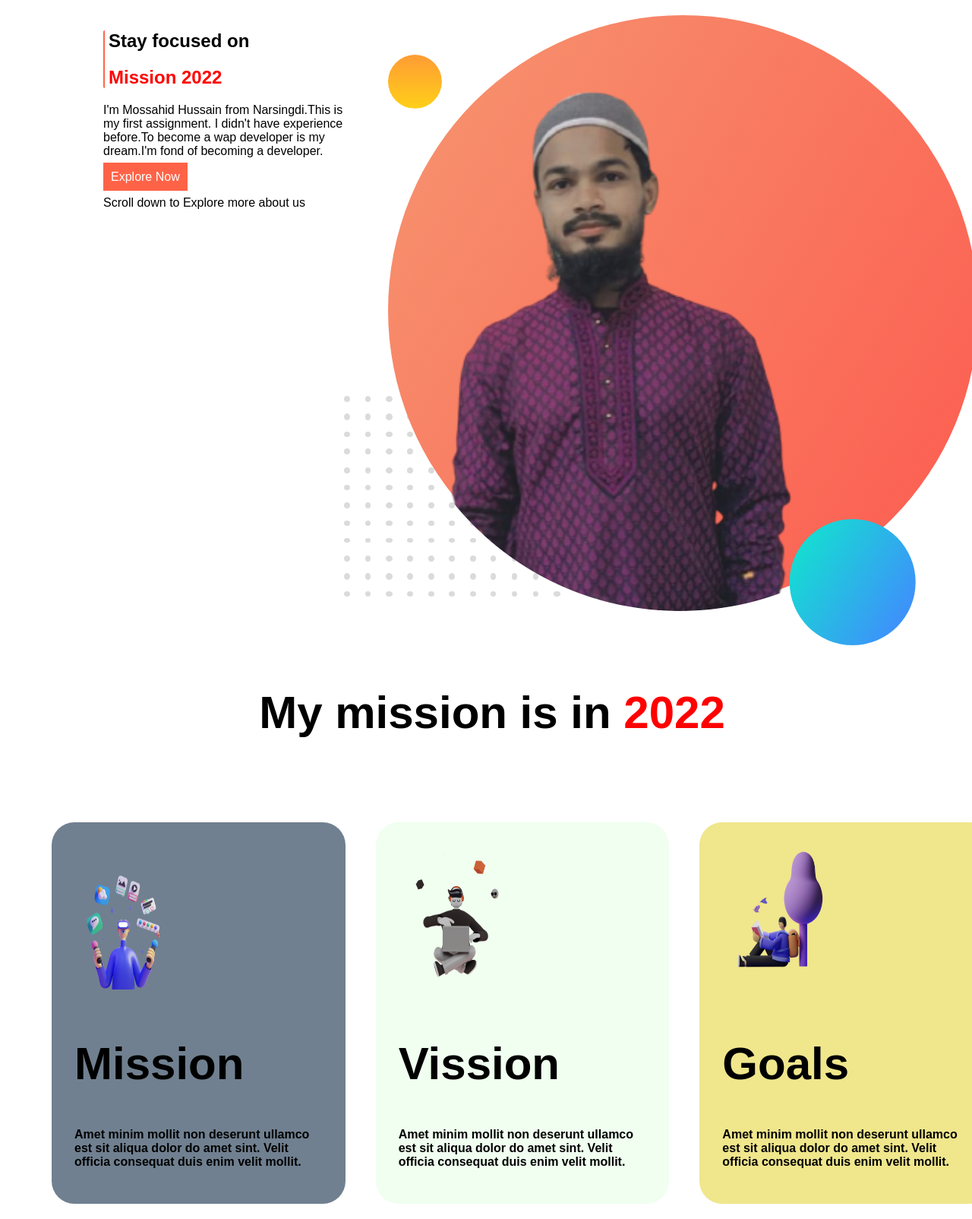
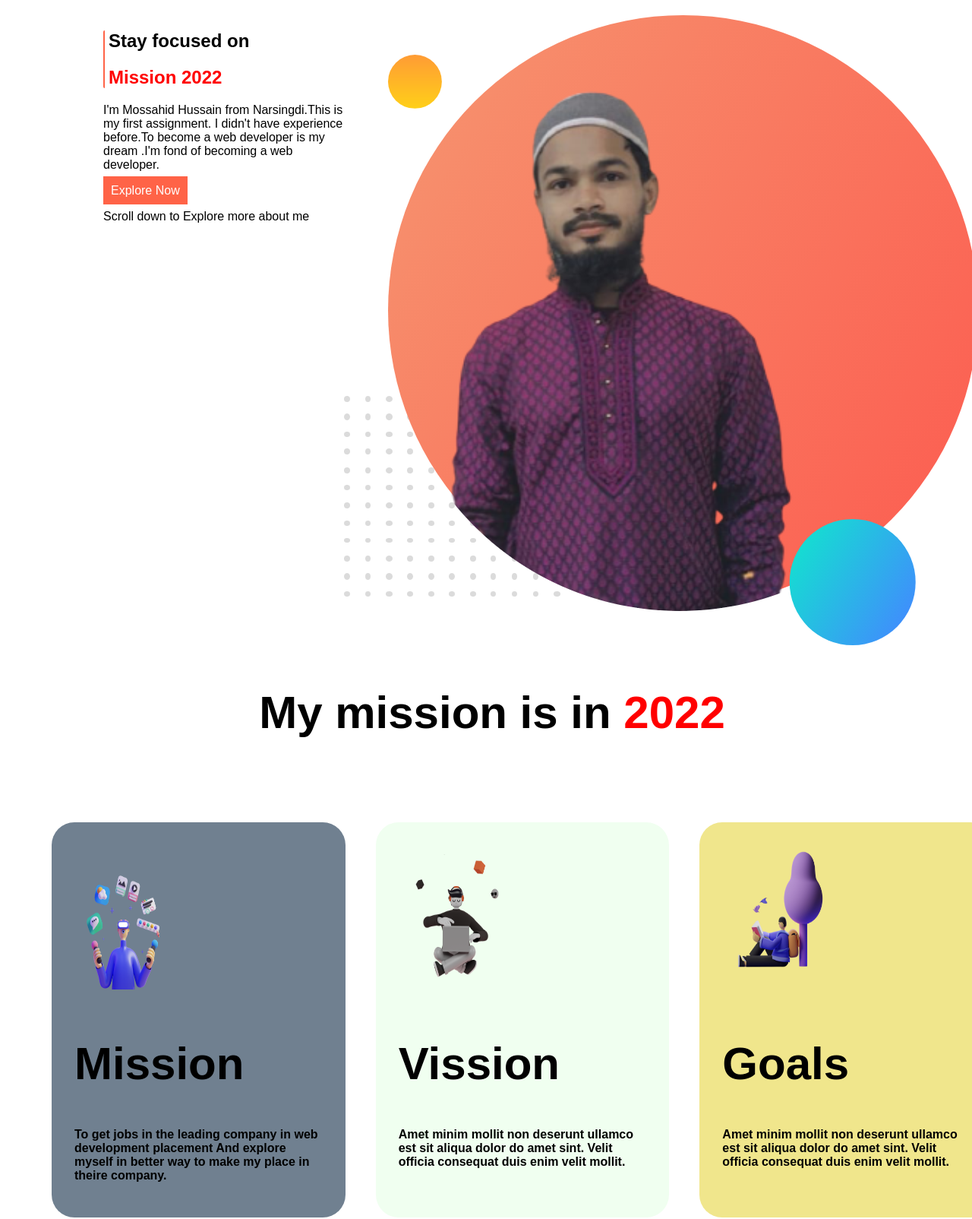
Before and after one commit to Mossahid123/First-assignment, a plain HTML site: page index.html in a window 1280 px wide. Shown: the part 80-1684 px from the top of the page at 76% size. Drawn offline with Linux system fonts and the light colour scheme.

Commit message:
update my misssion

```diff
--- a/index.html
+++ b/index.html
@@ -4,7 +4,7 @@
     <meta charset="UTF-8">
     <meta http-equiv="X-UA-Compatible" content="IE=edge">
     <meta name="viewport" content="width=device-width, initial-scale=1.0">
-    <title>My first assignment</title>
+    <title>Basic HTML and CSS Project</title>
     <link rel="stylesheet" href="style.css">
 </head>
 <body>
@@ -14,11 +14,11 @@
                 <h1>Stay focused on</h1>
                 <h1 id="headding2">Mission 2022</h1>
             </div>
-            <p>I'm Mossahid Hussain from Narsingdi.This is my first assignment. I didn't have experience before.To become a wap developer is my dream.I'm fond of becoming a developer.</p>
+            <p>I'm Mossahid Hussain from Narsingdi.This is my first assignment. I didn't have experience before.To become a web developer is my dream .I'm fond of becoming a web developer.</p>
             <div>
             <a href="#" class="document-link" target="blank" >Explore Now</a>
             </div>
-            <p>Scroll down to Explore more about us</p>
+            <p>Scroll down to Explore more about me</p>
         </div>
         <div>
             <img src="images/My-photo.png" alt="My-photo">
@@ -30,10 +30,7 @@
                 <div class="illustrator1">
                     <img src="images/illustrator-1.png" alt="">
                     <h1>Mission</h1>
-                    <p>Amet minim mollit non deserunt
-                       ullamco est sit aliqua dolor do amet
-                       sint. Velit officia consequat duis enim
-                       velit mollit.</p>
+                    <p>To get jobs in the leading company in web development placement And explore myself in better way to make my place in theire company. </p>
                 </div>
                 <div class="illustrator2">
                     <img src="images/illustrator-2.png" alt="">
```
